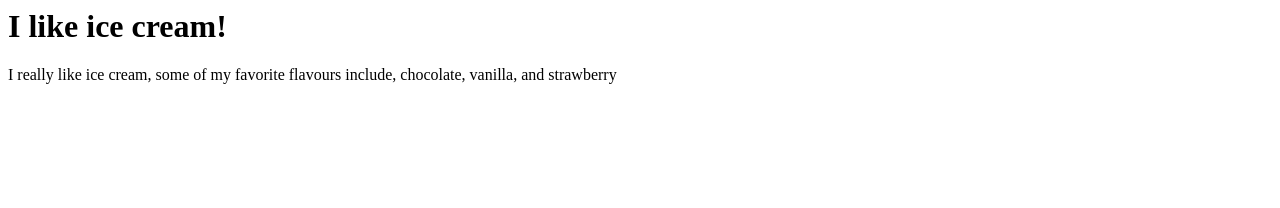
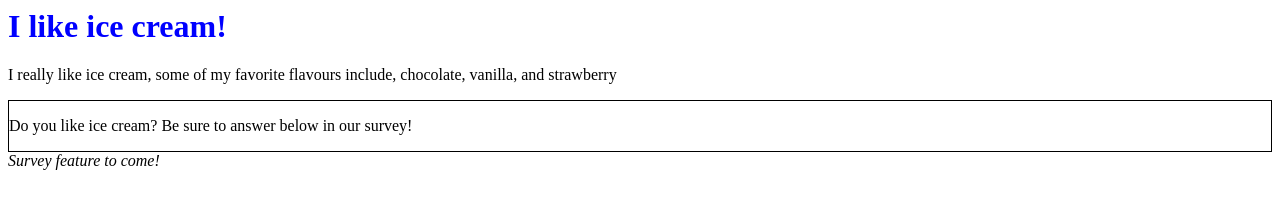
Before and after one commit to BenjaminGroseclose/CSC350F24-IceCream, a plain HTML site: page index.html in a window 1280 px wide. Drawn offline with Linux system fonts and the light colour scheme.

Commit message:
update website

```diff
--- a/index.html
+++ b/index.html
@@ -4,8 +4,14 @@
 
     </head>
     <body>
-        <h1>I like ice cream!</h1>
+        <h1 style="color: blue;">I like ice cream!</h1>
 
         <p>I really like ice cream, some of my favorite flavours include, chocolate, vanilla, and strawberry</p>
+
+        <div style="border: 1px solid black;">
+            <p>Do you like ice cream? Be sure to answer below in our survey!</p>
+        </div>
+
+        <i>Survey feature to come!</i>
     </body>
 </html>
```
